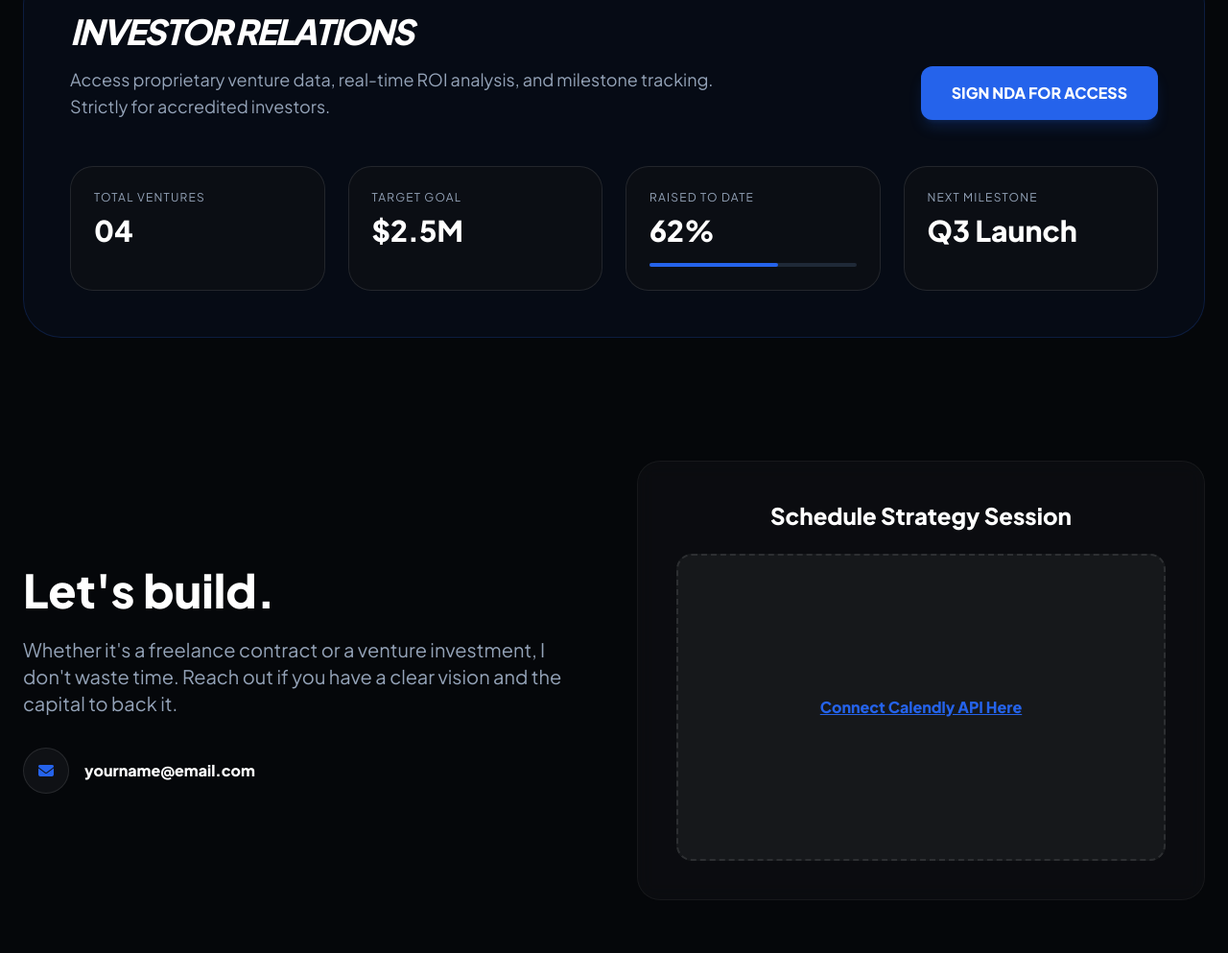
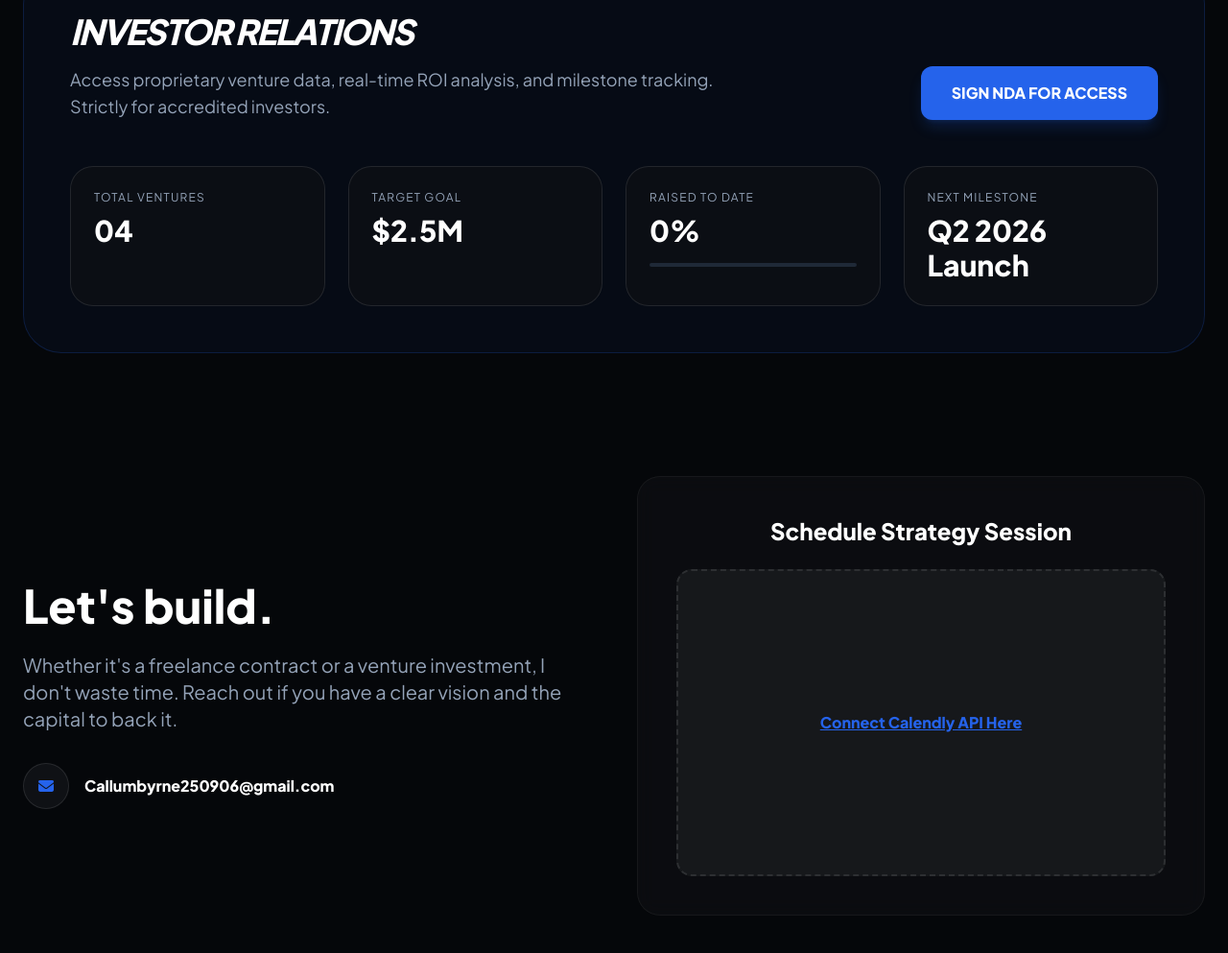
Before and after one commit to Cbyrne290-HUB/main-deal, a plain HTML site: page index.html in a window 1280 px wide. Shown: the part 1284-2277 px from the top of the page at 96% size. Drawn offline with nearby package versions, Linux system fonts and the light colour scheme.

Commit message:
Update fundraising details and contact information

```diff
--- a/index.html
+++ b/index.html
@@ -125,14 +125,14 @@
                 </div>
                 <div class="bento-card p-6 border-white/10">
                     <span class="block text-xs uppercase tracking-widest mb-2">Raised to Date</span>
-                    <span class="text-3xl font-bold text-white">62%</span>
+                    <span class="text-3xl font-bold text-white">0%</span>
                     <div class="w-full bg-gray-800 h-1 mt-4 rounded-full">
-                        <div class="bg-accent h-full w-[62%] rounded-full"></div>
+                        <div class="bg-accent h-full w-[0%] rounded-full"></div>
                     </div>
                 </div>
                 <div class="bento-card p-6 border-white/10">
                     <span class="block text-xs uppercase tracking-widest mb-2">Next Milestone</span>
-                    <span class="text-3xl font-bold text-white">Q3 Launch</span>
+                    <span class="text-3xl font-bold text-white">Q2 2026 Launch</span>
                 </div>
             </div>
         </div>
@@ -146,14 +146,14 @@
                         <div class="w-12 h-12 bg-surface rounded-full flex items-center justify-center border border-white/10">
                             <i class="fas fa-envelope text-accent"></i>
                         </div>
-                        <span class="text-white font-bold">yourname@email.com</span>
+                        <span class="text-white font-bold">Callumbyrne250906@gmail.com</span>
                     </div>
                 </div>
             </div>
             <div class="bento-card p-10">
                 <h3 class="text-2xl font-bold text-white mb-6 text-center">Schedule Strategy Session</h3>
                 <div class="bg-white/5 rounded-2xl h-80 flex items-center justify-center border-2 border-dashed border-white/10">
-                    <a href="https://calendly.com" target="_blank" class="text-accent font-bold underline">Connect Calendly API Here</a>
+                    <a href="https://calendly.com/callumbyrne250906/30min" target="_blank" class="text-accent font-bold underline">Connect Calendly API Here</a>
                 </div>
             </div>
         </div>
```
